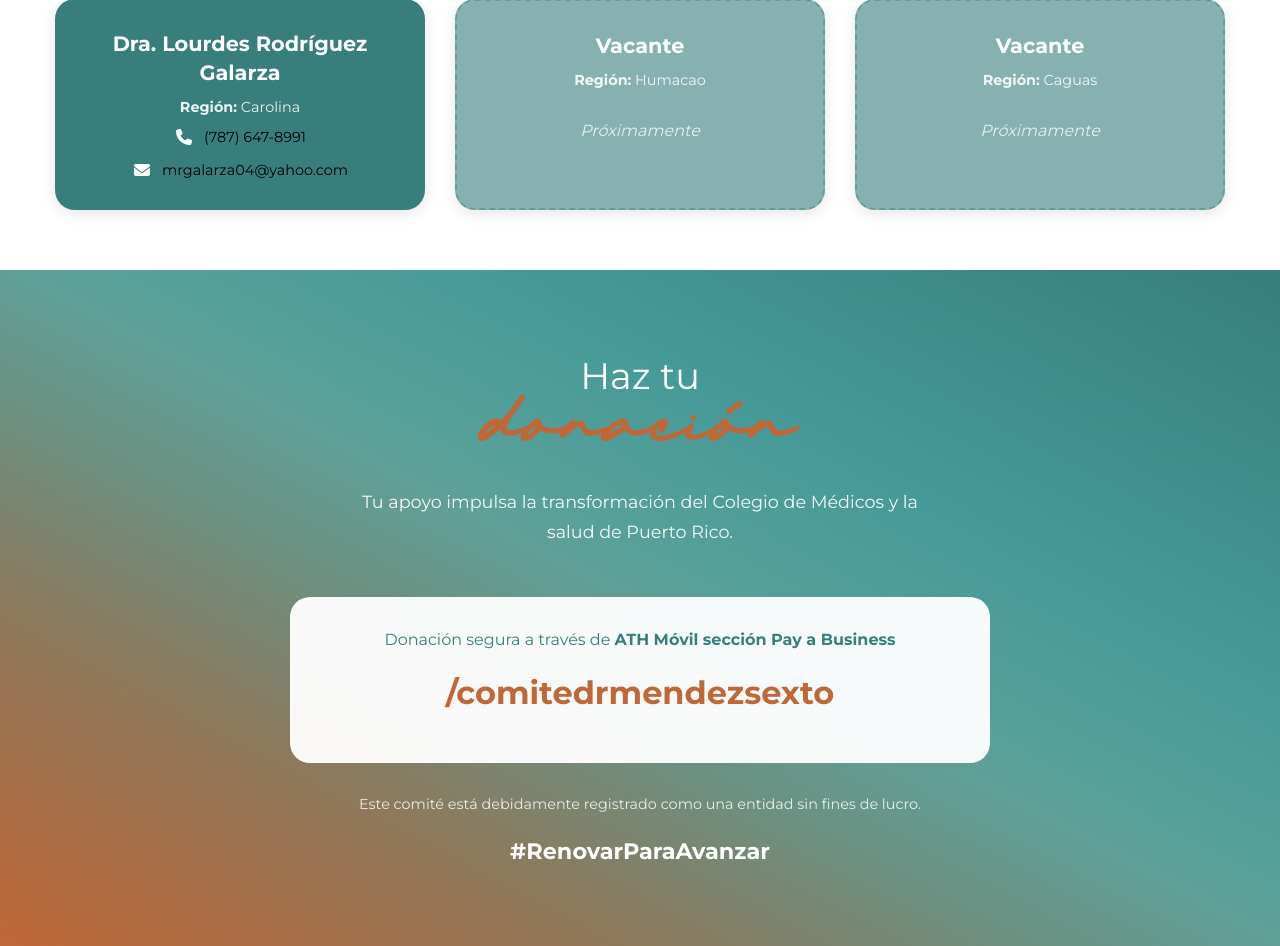
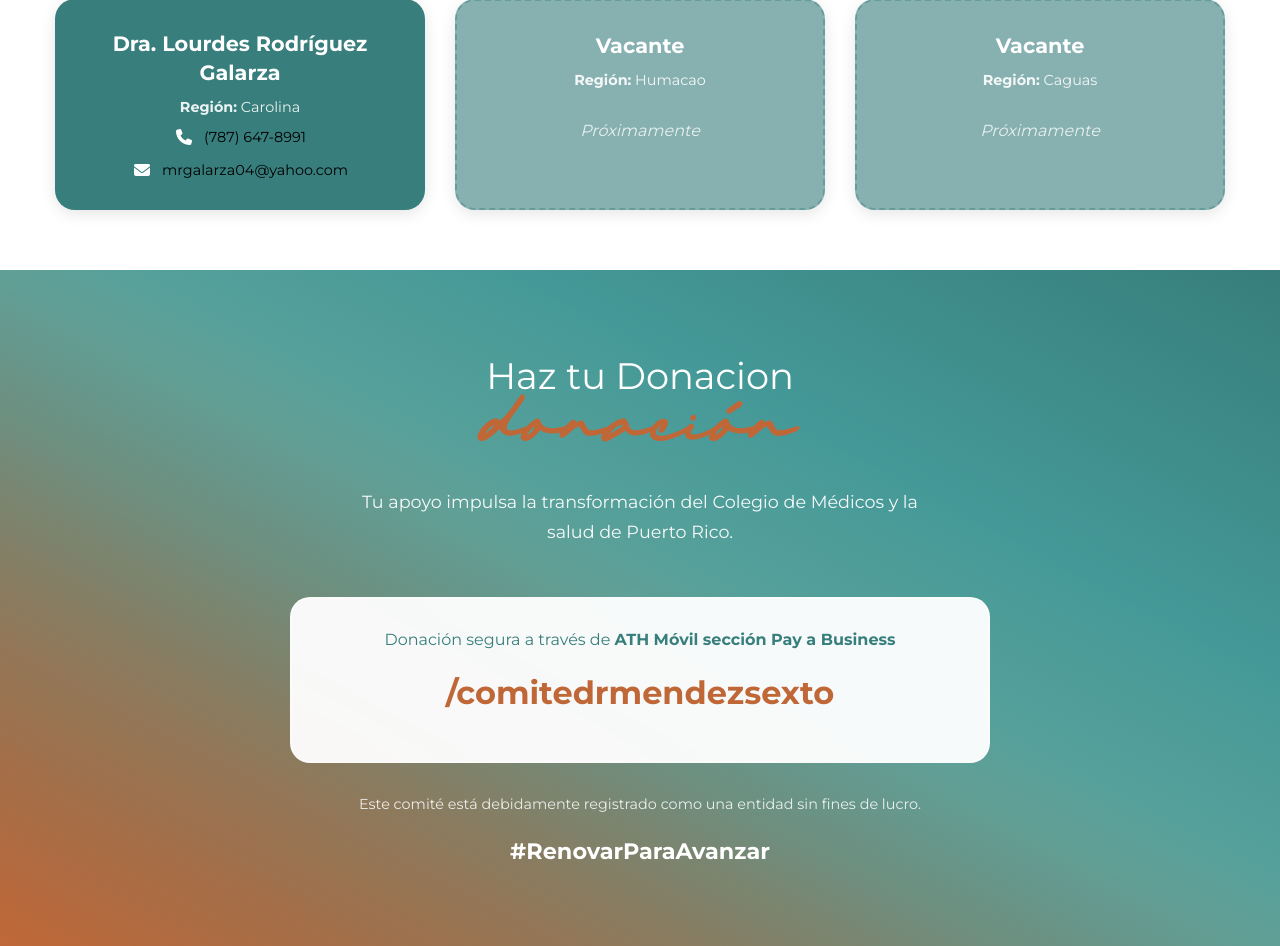
Before and after one commit to leomarrg/renovarparaavanzar, a Django app: page / in a window 1280 px wide. Shown: the part 3920-4866 px from the top of the page. Run offline with Django 4.2, Linux system fonts and the light colour scheme; data that the repository does not hold is empty; some libraries are stand-ins or nearby versions.

Commit message:
testing new fix

```diff
--- a/landing/templates/landing/index.html
+++ b/landing/templates/landing/index.html
@@ -720,7 +720,7 @@ setTimeout(function() {
         <div class="container">
             <div class="donation-wrapper">
                 <div class="donation-header">
-                    <div class="title-main">Haz tu</div>
+                    <div class="title-main">Haz tu Donacion</div>
                     <div class="title-script">donación</div>
                     <p class="subtitle-text">
                         Tu apoyo impulsa la transformación del Colegio de Médicos y la salud de Puerto Rico.
```
